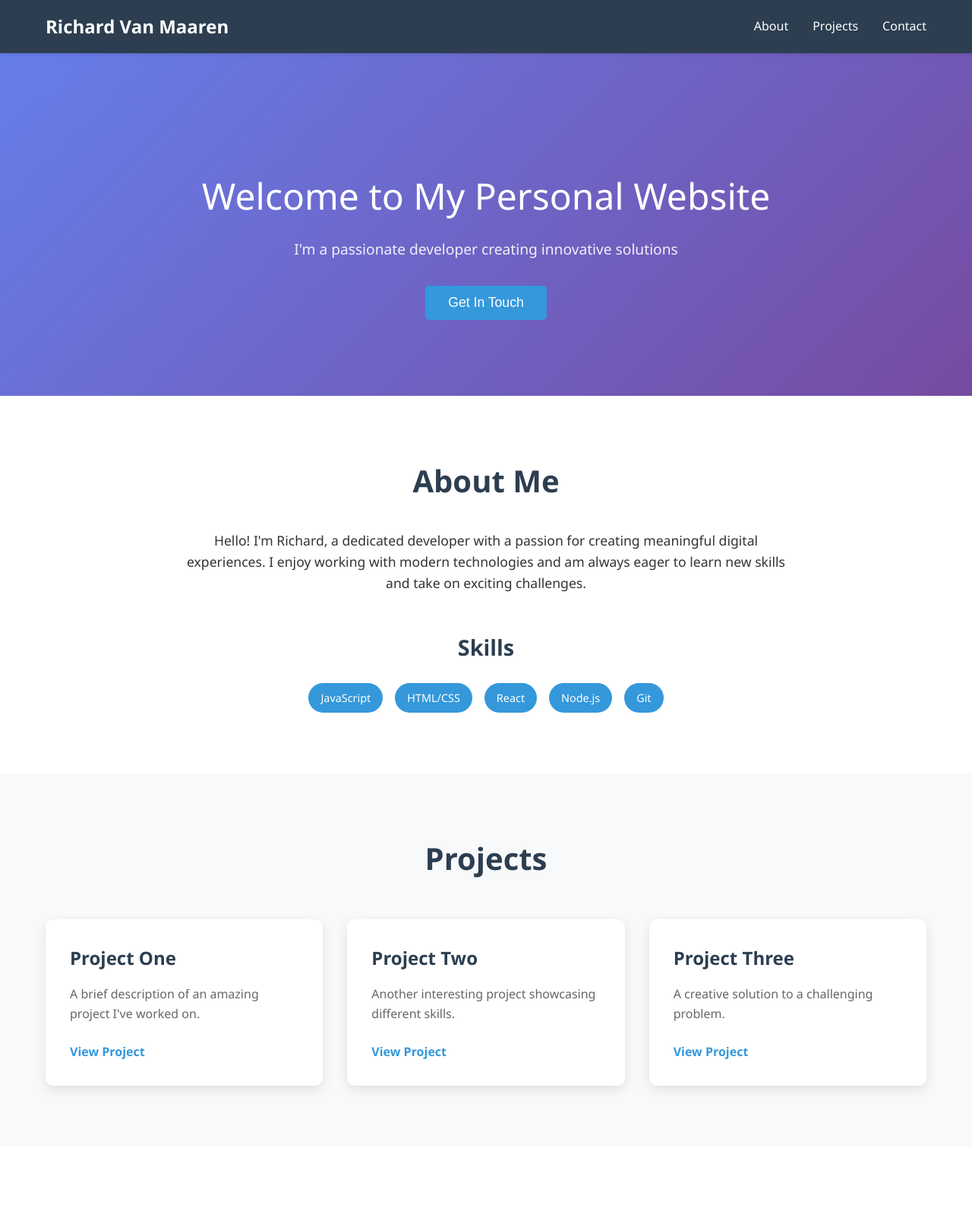
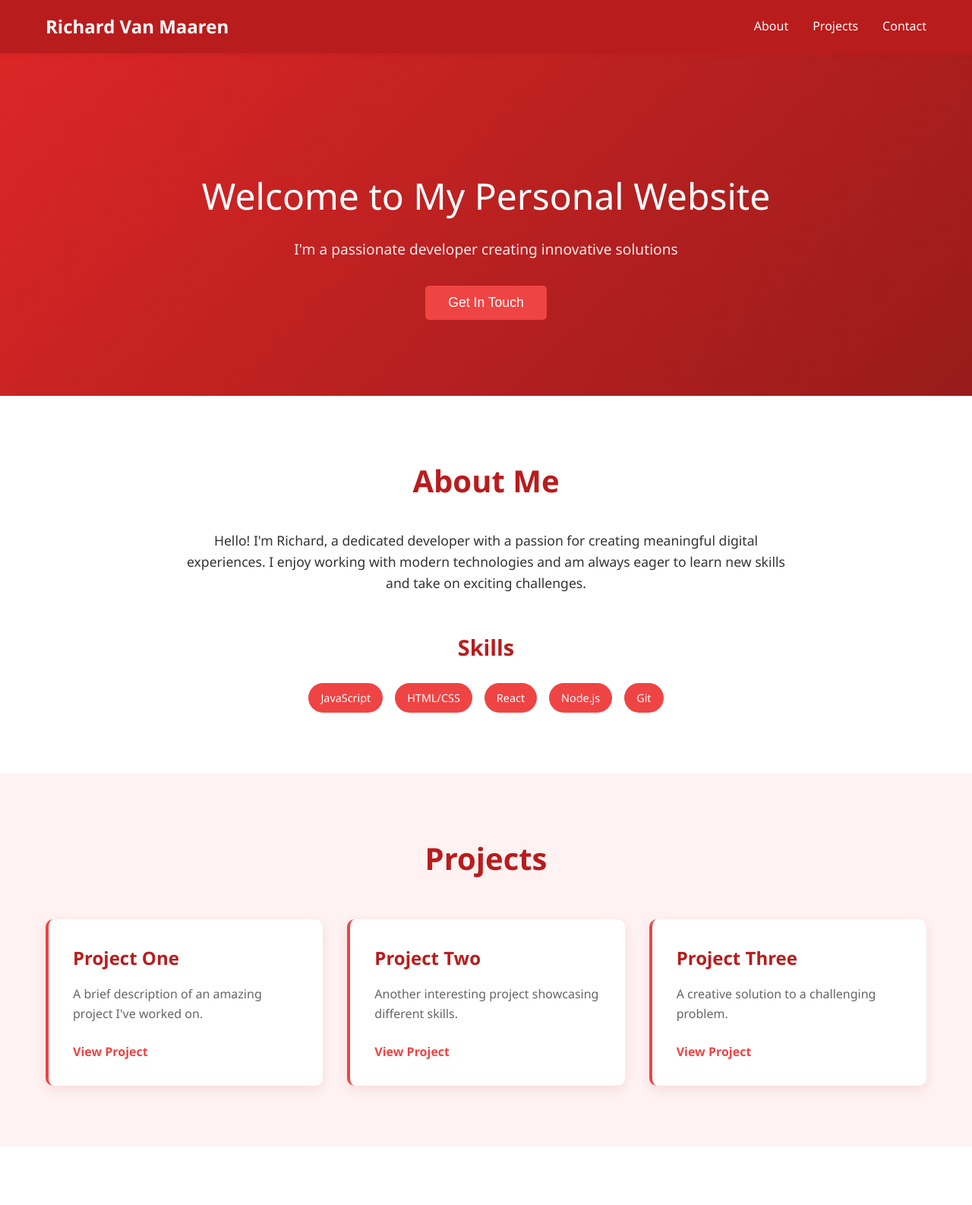
Before and after one commit to RichardVanMaaren/test_claude, a plain HTML site: page index.html in a window 1280 px wide. Shown: the top 1586 px of the page at 76% size. Drawn offline with Linux system fonts and the light colour scheme.

Commit message:
Update CSS with red color scheme

```diff
--- a/styles.css
+++ b/styles.css
@@ -9,7 +9,7 @@ body {
     font-family: 'Segoe UI', Tahoma, Geneva, Verdana, sans-serif;
     line-height: 1.6;
     color: #333;
-    background-color: #f8f9fa;
+    background-color: #fef5f5;
 }
 
 .container {
@@ -20,14 +20,14 @@ body {
 
 /* Header and Navigation */
 header {
-    background-color: #2c3e50;
+    background-color: #b91c1c;
     color: white;
     padding: 1rem 0;
     position: fixed;
     width: 100%;
     top: 0;
     z-index: 1000;
-    box-shadow: 0 2px 5px rgba(0,0,0,0.1);
+    box-shadow: 0 2px 5px rgba(185, 28, 28, 0.3);
 }
 
 .nav-container {
@@ -57,12 +57,12 @@ header {
 }
 
 .nav-menu a:hover {
-    color: #3498db;
+    color: #fca5a5;
 }
 
 /* Hero Section */
 .hero {
-    background: linear-gradient(135deg, #667eea 0%, #764ba2 100%);
+    background: linear-gradient(135deg, #dc2626 0%, #991b1b 100%);
     color: white;
     padding: 150px 0 100px;
     text-align: center;
@@ -82,7 +82,7 @@ header {
 }
 
 .cta-button {
-    background-color: #3498db;
+    background-color: #ef4444;
     color: white;
     padding: 12px 30px;
     border: none;
@@ -93,7 +93,7 @@ header {
 }
 
 .cta-button:hover {
-    background-color: #2980b9;
+    background-color: #dc2626;
 }
 
 /* About Section */
@@ -106,7 +106,7 @@ header {
     font-size: 2.5rem;
     margin-bottom: 2rem;
     text-align: center;
-    color: #2c3e50;
+    color: #b91c1c;
 }
 
 .about p {
@@ -126,7 +126,7 @@ header {
     font-size: 1.8rem;
     margin-bottom: 1rem;
     text-align: center;
-    color: #2c3e50;
+    color: #b91c1c;
 }
 
 .skill-tags {
@@ -138,7 +138,7 @@ header {
 }
 
 .skill-tag {
-    background-color: #3498db;
+    background-color: #ef4444;
     color: white;
     padding: 8px 16px;
     border-radius: 20px;
@@ -149,14 +149,14 @@ header {
 /* Projects Section */
 .projects {
     padding: 80px 0;
-    background-color: #f8f9fa;
+    background-color: #fef2f2;
 }
 
 .projects h2 {
     font-size: 2.5rem;
     margin-bottom: 3rem;
     text-align: center;
-    color: #2c3e50;
+    color: #b91c1c;
 }
 
 .project-grid {
@@ -170,19 +170,20 @@ header {
     background-color: white;
     padding: 2rem;
     border-radius: 10px;
-    box-shadow: 0 5px 15px rgba(0,0,0,0.1);
+    box-shadow: 0 5px 15px rgba(185, 28, 28, 0.1);
     transition: transform 0.3s ease, box-shadow 0.3s ease;
+    border-left: 4px solid #ef4444;
 }
 
 .project-card:hover {
     transform: translateY(-5px);
-    box-shadow: 0 10px 25px rgba(0,0,0,0.15);
+    box-shadow: 0 10px 25px rgba(185, 28, 28, 0.15);
 }
 
 .project-card h3 {
     font-size: 1.5rem;
     margin-bottom: 1rem;
-    color: #2c3e50;
+    color: #b91c1c;
 }
 
 .project-card p {
@@ -191,14 +192,14 @@ header {
 }
 
 .project-link {
-    color: #3498db;
+    color: #ef4444;
     text-decoration: none;
     font-weight: 600;
     transition: color 0.3s ease;
 }
 
 .project-link:hover {
-    color: #2980b9;
+    color: #dc2626;
 }
 
 /* Contact Section */
@@ -211,7 +212,7 @@ header {
 .contact h2 {
     font-size: 2.5rem;
     margin-bottom: 1rem;
-    color: #2c3e50;
+    color: #b91c1c;
 }
 
 .contact p {
@@ -231,7 +232,7 @@ header {
 
 /* Footer */
 footer {
-    background-color: #2c3e50;
+    background-color: #b91c1c;
     color: white;
     text-align: center;
     padding: 2rem 0;
```
